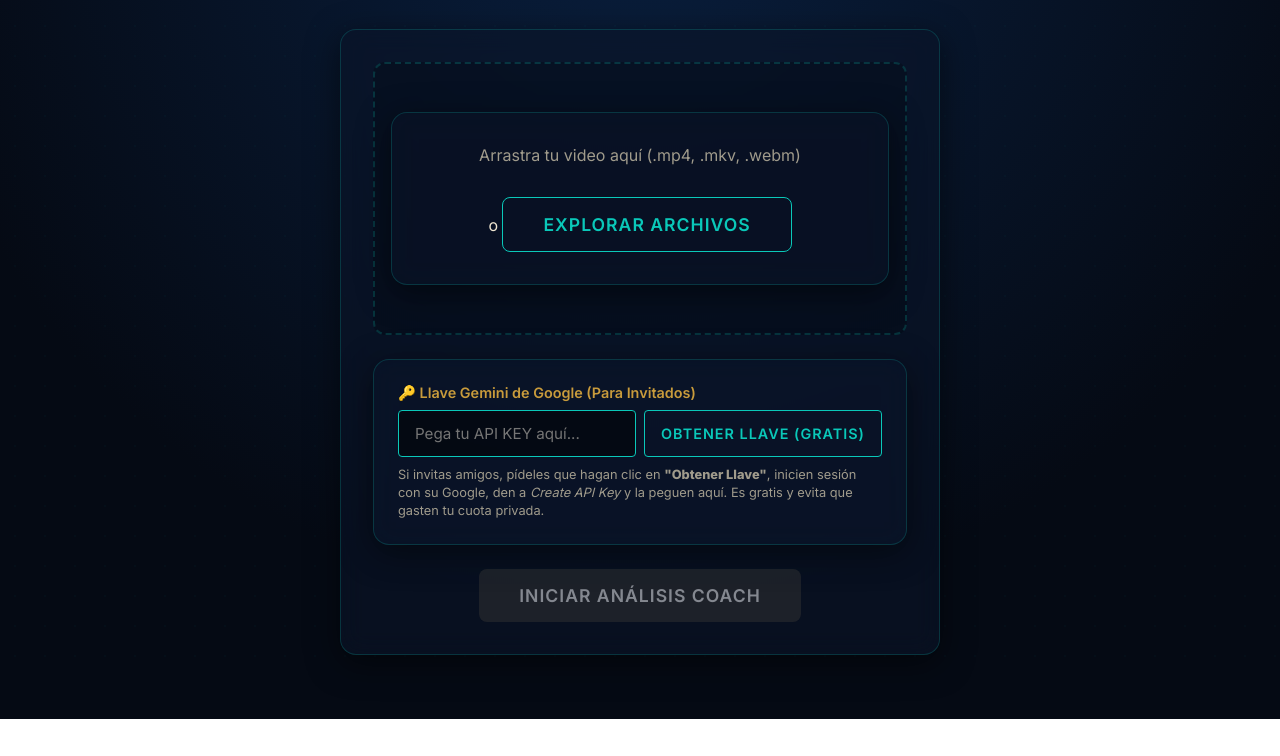
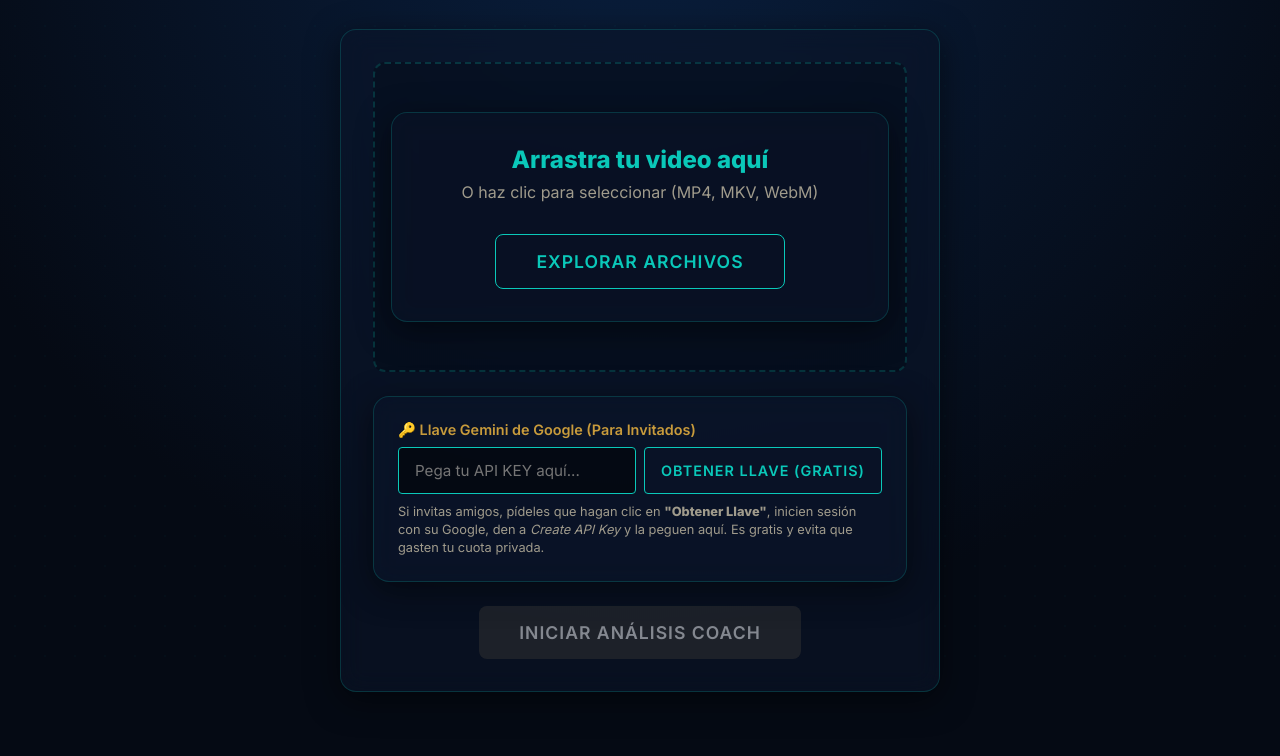
Before and after one commit to ezeledesma/lol-coach-ai, a plain HTML site: page static/index.html in a window 1280 px wide. Shown: the part 139-895 px from the top of the page. Before the commit the page ends 858 px from the top, so only its background shows below. Drawn offline with nearby package versions, Linux system fonts and the light colour scheme.

Commit message:
Fix file input ID mismatch and DOM elements

```diff
--- a/static/index.html
+++ b/static/index.html
@@ -21,8 +21,8 @@
         <section id="upload-section" class="glass-panel active">
             <div id="dropzone" class="dropzone">
                 <div id="drop-zone" class="drop-zone glass-panel">
-                <p>Arrastra tu video aquí (.mp4, .mkv, .webm)</p>
-                o
+                <h2>Arrastra tu video aquí</h2>
+                <p>O haz clic para seleccionar (MP4, MKV, WebM)</p>
                 <button class="btn secondary" onclick="document.getElementById('video-upload').click()">Explorar Archivos</button>
                 <input type="file" id="video-upload" accept="video/mp4, video/x-matroska, video/webm, video/quicktime" hidden>
             </div>
--- a/static/script.js
+++ b/static/script.js
@@ -1,6 +1,6 @@
 document.addEventListener('DOMContentLoaded', () => {
     const dropzone = document.getElementById('dropzone');
-    const fileInput = document.getElementById('file-input');
+    const fileInput = document.getElementById('video-upload');
     const analyzeBtn = document.getElementById('analyze-btn');
     const resetBtn = document.getElementById('reset-btn');
 
```
